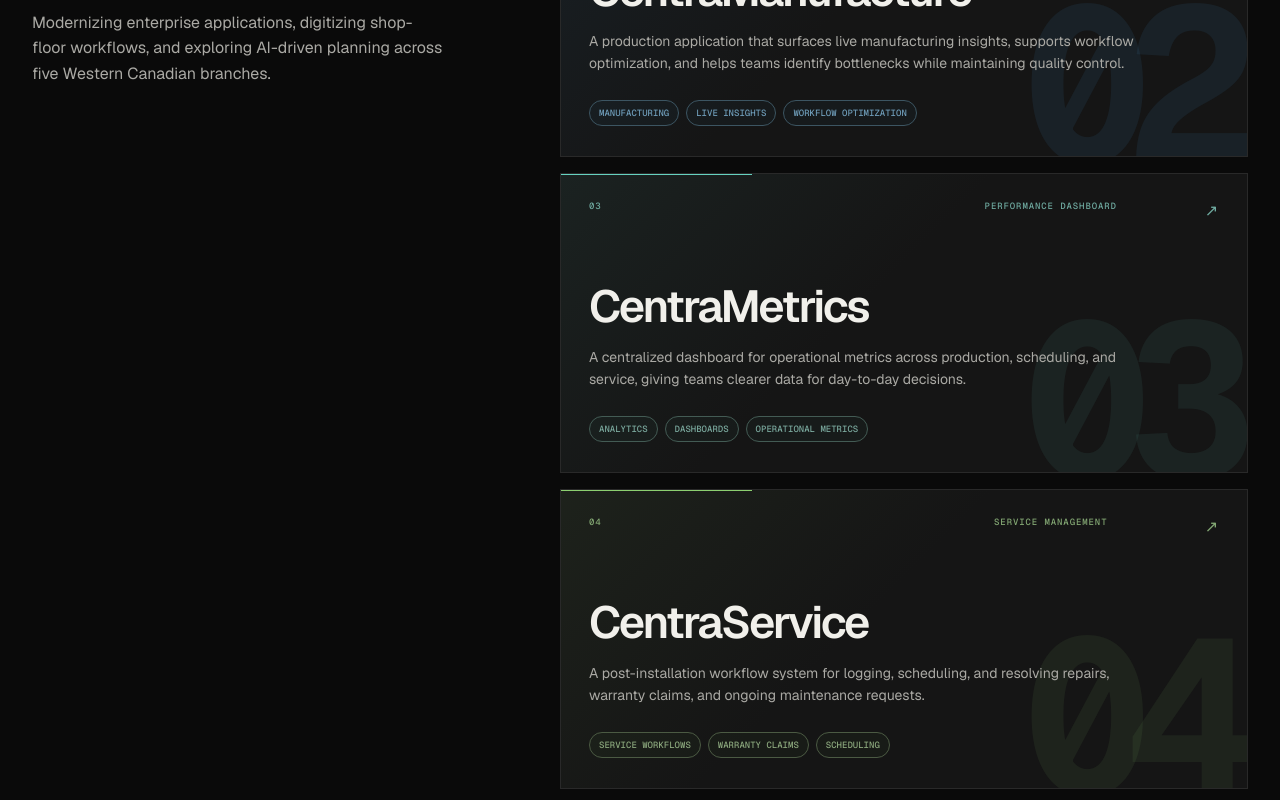
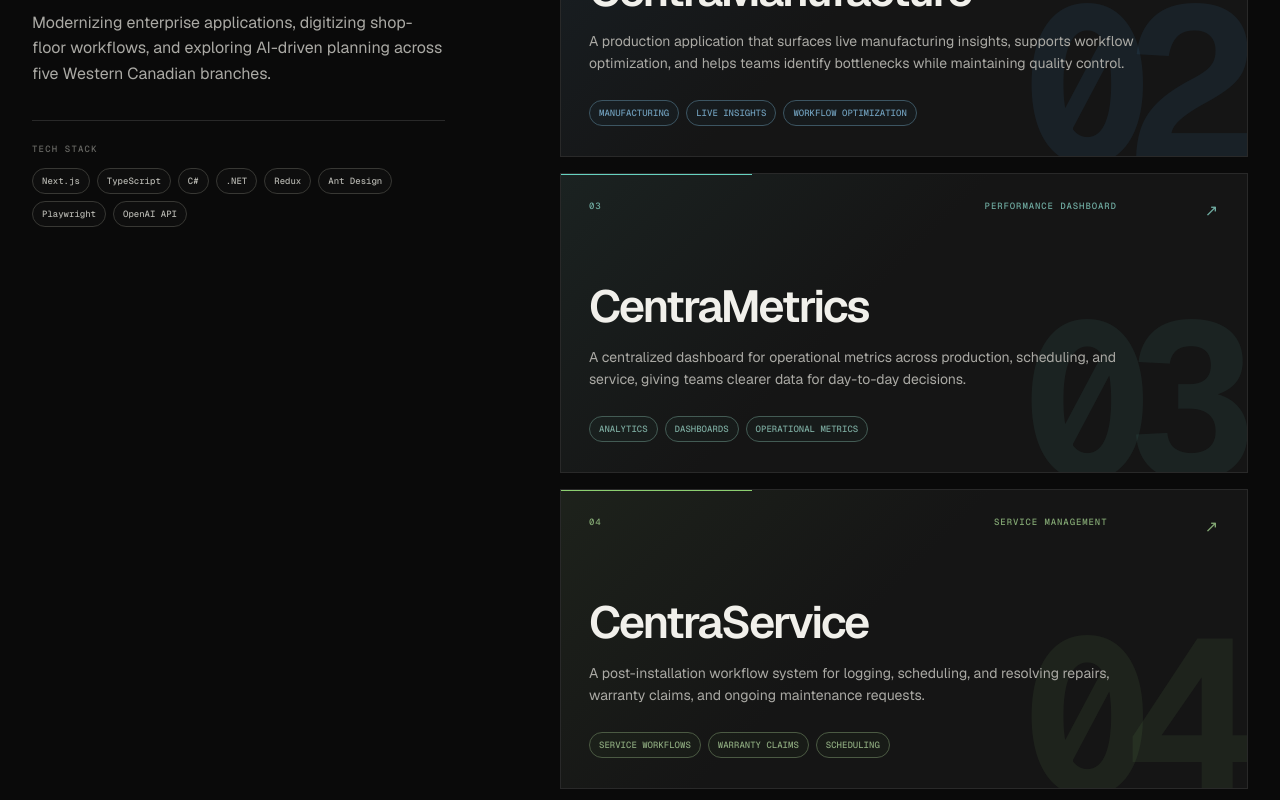
Before and after one commit to ajadversalo/ajshub, a Next.js app: page / in a window 1280 px wide. Shown: the part 1840-2640 px from the top of the page. Built offline with nearby package versions, Linux system fonts and the light colour scheme.

Commit message:
Add company tech stacks

```diff
--- a/app/globals.css
+++ b/app/globals.css
@@ -85,7 +85,11 @@ section[id] { scroll-margin-top: 24px; }
 .company-logo { display: block; width: 96px; height: 96px; margin: 0 0 28px; border: 1px solid #30302d; border-radius: 12px; object-fit: cover; }
 .company-context h3 { margin: 25px 0 12px; max-width: 540px; font-size: clamp(36px, 5vw, 70px); line-height: .95; letter-spacing: -.06em; font-weight: 550; }
 .company-context strong { color: #a7ef56; font: 500 10px var(--font-mono), monospace; text-transform: uppercase; letter-spacing: .1em; }
-.company-context > p:last-child { color: #aaa9a4; max-width: 490px; margin: 32px 0 0; font-size: 16px; line-height: 1.6; }
+.company-intro { color: #aaa9a4; max-width: 490px; margin: 32px 0 0; font-size: 16px; line-height: 1.6; }
+.company-stack { max-width: 490px; margin-top: 34px; padding-top: 22px; border-top: 1px solid #292929; }
+.company-stack > span { display: block; margin-bottom: 13px; color: #686864; font: 500 9px var(--font-mono), monospace; text-transform: uppercase; letter-spacing: .13em; }
+.company-stack ul { display: flex; flex-wrap: wrap; gap: 7px; margin: 0; padding: 0; list-style: none; }
+.company-stack li { padding: 6px 9px; border: 1px solid #383834; border-radius: 100px; color: #b5b5af; background: #ffffff05; font: 500 9px var(--font-mono), monospace; }
 .product-records { display: grid; gap: 16px; }
 .product-record { --accent: #a7ef56; min-height: 300px; padding: 26px 28px 30px; background: linear-gradient(135deg, color-mix(in srgb, var(--accent) 7%, #151515) 0%, #151515 44%); border: 1px solid #292929; display: flex; flex-direction: column; position: relative; isolation: isolate; overflow: hidden; transition: border-color .25s ease, transform .35s cubic-bezier(.2,.8,.2,1), box-shadow .35s ease; }
 .product-record:before { content: ""; position: absolute; inset: -1px auto auto -1px; width: 28%; height: 2px; background: var(--accent); transition: width .45s cubic-bezier(.2,.8,.2,1); }
--- a/app/page.tsx
+++ b/app/page.tsx
@@ -47,6 +47,7 @@ const experience = [
     discipline: "Senior Software Developer · Langley, BC",
     marker: "June 2023 – Present",
     intro: "Modernizing enterprise applications, digitizing shop-floor workflows, and exploring AI-driven planning across five Western Canadian branches.",
+    stack: ["Next.js", "TypeScript", "C#", ".NET", "Redux", "Ant Design", "Playwright", "OpenAI API"],
     products: [
       { name: "CentraCalendar", type: "Scheduling platform", note: "A calendar-based system that coordinates manufacturing, installation, and shipping with real-time tracking and shared workflow visibility across departments.", tools: ["Scheduling", "Operations", "Real-time tracking"] },
       { name: "CentraManufacture", type: "Manufacturing platform", note: "A production application that surfaces live manufacturing insights, supports workflow optimization, and helps teams identify bottlenecks while maintaining quality control.", tools: ["Manufacturing", "Live insights", "Workflow optimization"] },
@@ -64,6 +65,7 @@ const experience = [
     discipline: "Full-Stack Developer · Vancouver, BC",
     marker: "July 2019 – June 2023",
     intro: "Modernized clinical SaaS products, built reusable UI foundations, and automated operational workflows across the GenXys product suite.",
+    stack: ["React", "Redux", "C#", ".NET", "Azure DevOps", "Material UI", "SendGrid", "Selenium"],
     products: [
       { name: "GenXys Portal", type: "Provider portal", note: "The Canadian and United States portal where healthcare providers purchase licenses and manage their accounts and preferences.", tools: ["Healthcare SaaS", "Licensing", "Account management"] },
       { name: "TreatGx", type: "Precision prescribing", note: "A clinical decision-support product that combines a patient’s genetics, current clinical evidence, and entered health information to generate safer, more effective medication options.", tools: ["Pharmacogenetics", "Clinical evidence", "Decision support"] },
@@ -79,6 +81,7 @@ const experience = [
     discipline: "Application & Systems Administration",
     marker: "2010 — 2017",
     intro: "A foundation spanning systems, networks, application support, internal development, automation, and multi-site environments.",
+    stack: ["HTML", "CSS", "JavaScript", "Systems", "Networks", "Automation"],
     products: [
       { name: "Internal tools & automation", type: "Technical operations", note: "Developed internal utilities and automation scripts while maintaining front-end components and supporting multi-site infrastructure.", tools: ["HTML", "CSS", "JavaScript", "Systems"] },
     ],
@@ -250,7 +253,13 @@ export default function Home() {
                 <p className="eyebrow">{chapter.marker}</p>
                 <h3>{chapter.company}</h3>
                 <strong>{chapter.discipline}</strong>
-                <p>{chapter.intro}</p>
+                <p className="company-intro">{chapter.intro}</p>
+                <div className="company-stack">
+                  <span>Tech stack</span>
+                  <ul aria-label={`${chapter.company} tech stack`}>
+                    {chapter.stack.map((tool) => <li key={tool}>{tool}</li>)}
+                  </ul>
+                </div>
               </div>
               <div className="product-records">
                 {chapter.products.map((product, productIndex) => (
```
